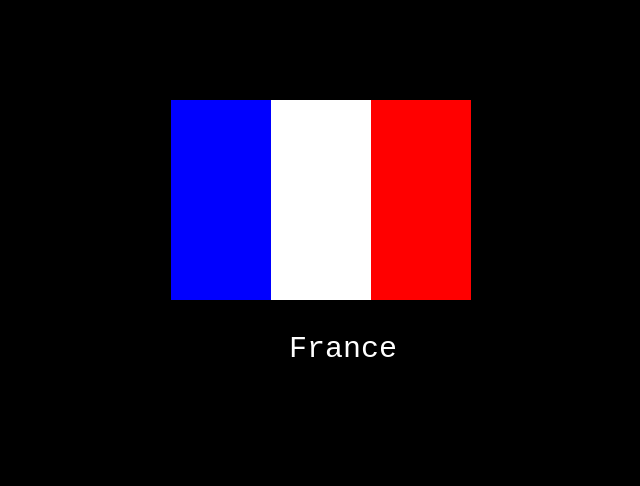
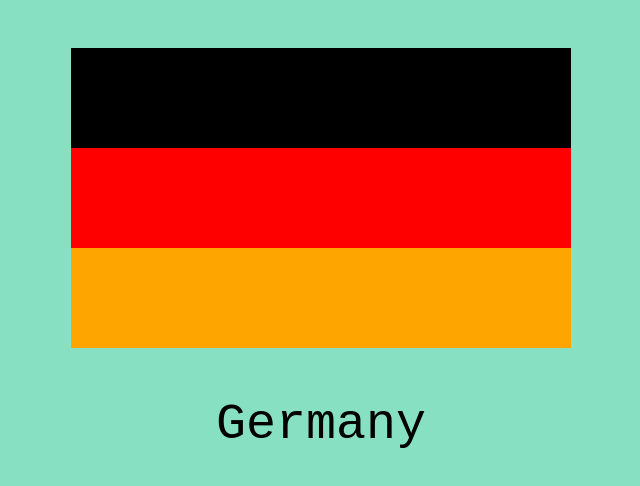
Before and after one commit to Manish-Raz/Flags-of-different-Countries, a plain HTML site: page index.html in a window 1280 px wide. Shown: the whole page, without its empty margins (319-959 px from the left). Drawn offline with Linux system fonts and the light colour scheme.

Commit message:
Germany Flag

```diff
--- a/index.html
+++ b/index.html
@@ -3,26 +3,14 @@
 <head>
     <meta charset="UTF-8">
     <meta name="viewport" content="width=device-width, initial-scale=1.0">
-    <title>France Flag</title>
-    <link rel="stylesheet" href="style.css">
+    <title>Germany Flag</title><link rel="stylesheet" href="style.css">
 </head>
 <body>
-    <!--concept of aspect ratio
-
-    :
-    Let's suppose aspect ratio of flag is 2:3
-
-    That means that the width is 3/2 of height
-
-    we can use a formula using calc function : height*ratioHeight/widthHeight
-
-    Eg: height:200px;
-    width:calc(200px*3/2);-->
     <div class="flag">
-        <div class="blue stripe"></div>
-        <div class="white stripe"></div>
+        <div class="black stripe"></div>
         <div class="red stripe"></div>
+        <div class="orange stripe"></div>
     </div>
-    <div class="name">France</div>
+    <div class="name">Germany</div>
 </body>
 </html>
--- a/style.css
+++ b/style.css
@@ -1,36 +1,28 @@
 html, body{
     margin:0;
     padding:0;
+    background:rgb(135, 224, 193);
+}
+.flag{
+    height: 300px;
+    width:calc(300px*5/3);
+    background:pink;
+    margin:3em auto;
+    display:grid;
+}
+.name{
+    font-size: 50px;
+    font-family: 'Courier New', Courier, monospace;
+    display: flex;
+    justify-content: center;
+}
+
+.black{
     background: #000;
 }
-
-.flag{
-    height:200px;
-    width:calc(200px*3/2);
-    background:#fff;
-    margin:2em auto;
-    /*display: flex;  Now we are making that flag by grid */
-    display:grid;
-    grid-template-columns: 1fr 1fr 1fr;
-    margin-top: 100px;
-}
-.name{
-    color: #fff;
-    font-size: 30px;
-    margin-left: 47.5%;
-    font-family: 'Courier New', Courier, monospace;
-}
-/*.stripe{
-    flex-grow: 1;/*that will tell us that each one of us our stipe is take of one portion of available space of the container*/
- /*we will have three eqaul size of stipe in the main body*/
-
-
 .red{
     background:red;
 }
-.blue{
-    background: blue;
+.orange{
+    background:orange;
 }
-.white{
-    background: #fff;
-}
```
